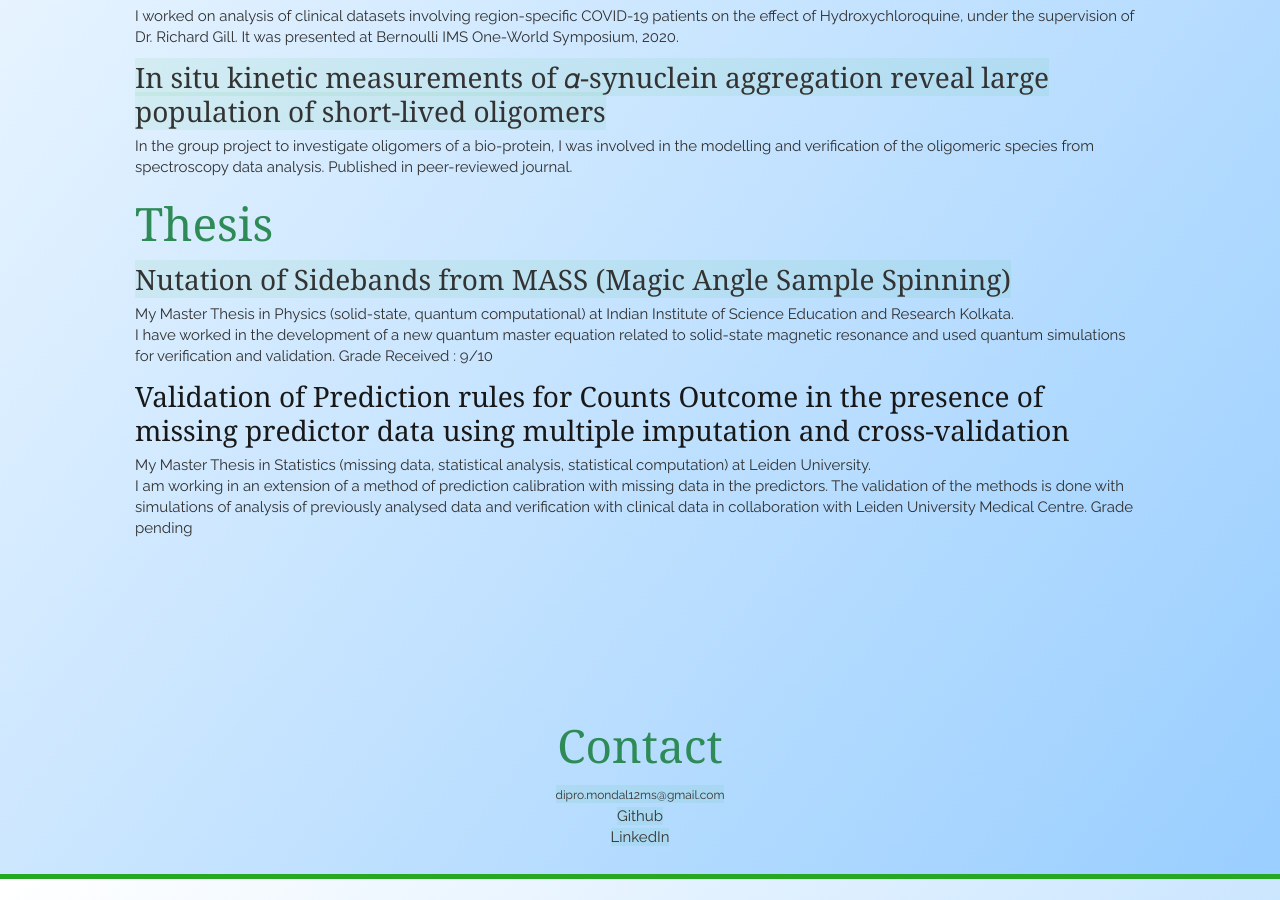
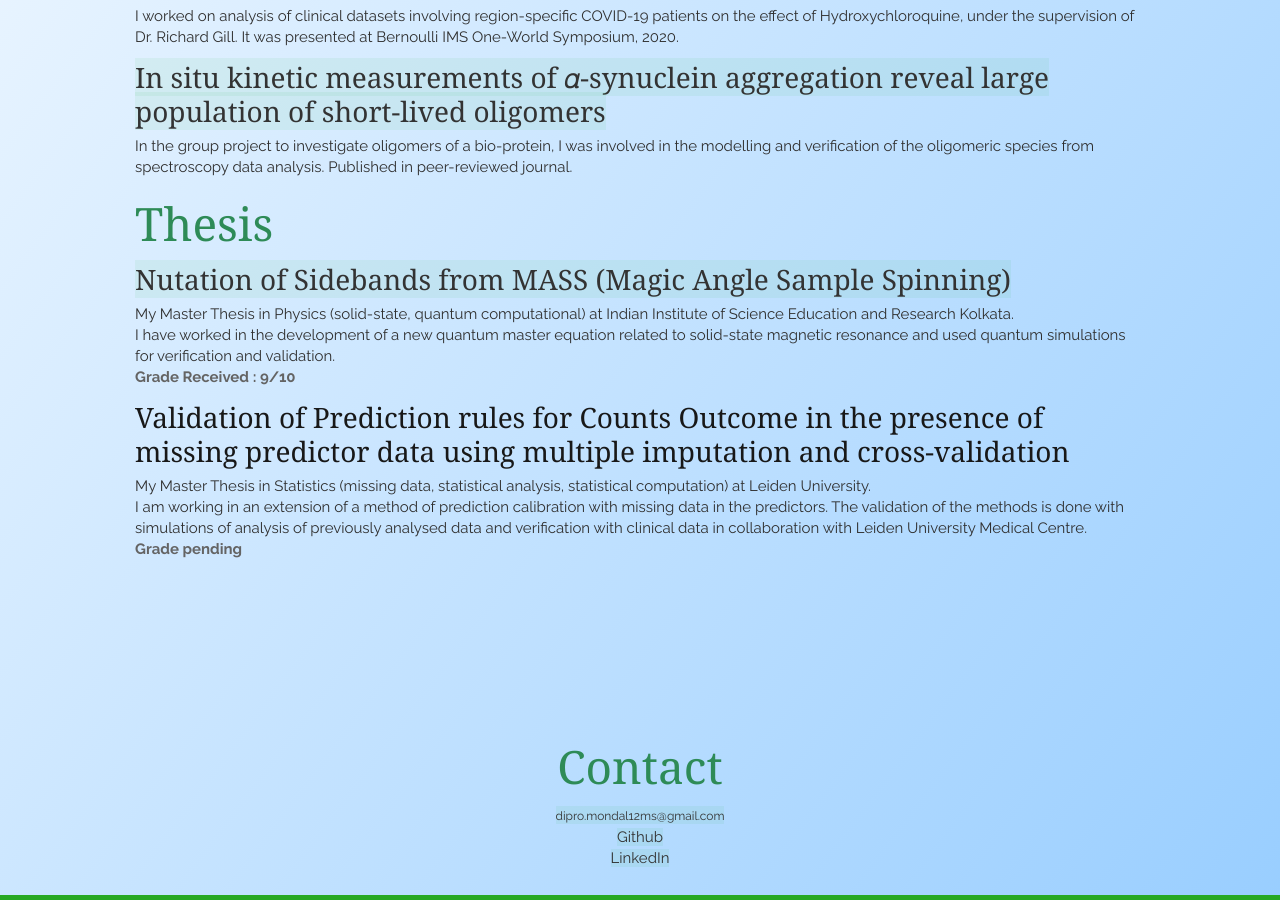
Before and after one commit to kuntala-c/kuntala-c.github.io, a Jekyll site: the page projs.html, which Jekyll copies as it is, in a window 1280 px wide and 900 px high, scrolled down 799 px. Built offline with Jekyll 4.4.1, drawn with Linux system fonts in a browser that asks for light colours.

```diff
--- a/projs.html
+++ b/projs.html
@@ -80,16 +80,16 @@
 								<li><h3><a href="http://eprints.iiserkol.ac.in/644/">Nutation of Sidebands from MASS (Magic Angle Sample Spinning)</h3></a>
 								<p> My Master Thesis in Physics (solid-state, quantum computational) at Indian Institute of Science Education and Research Kolkata.<br/>
 								I have worked in the development of a new quantum master equation related to solid-state magnetic resonance and used quantum simulations
-								for verification and validation.
-								Grade Received : 9/10
+								for verification and validation.<br/>
+								<em>Grade Received : 9/10</em>
 								</p>
 								<li><h3>Validation of Prediction rules for Counts Outcome in the presence of missing predictor data using
 								multiple imputation and cross-validation </h3>
 								<p> My Master Thesis in Statistics (missing data, statistical analysis, statistical computation) at Leiden University.<br/>
 								I am working in an extension of a method of prediction calibration with missing data in the predictors. The validation of the methods is
 								done with simulations of analysis of previously analysed data and verification with clinical data in collaboration with Leiden University
-								Medical Centre.
-								Grade pending
+								Medical Centre.<br/>
+								<em>Grade pending</em>
 								</p>
 							</ul>
 
```
